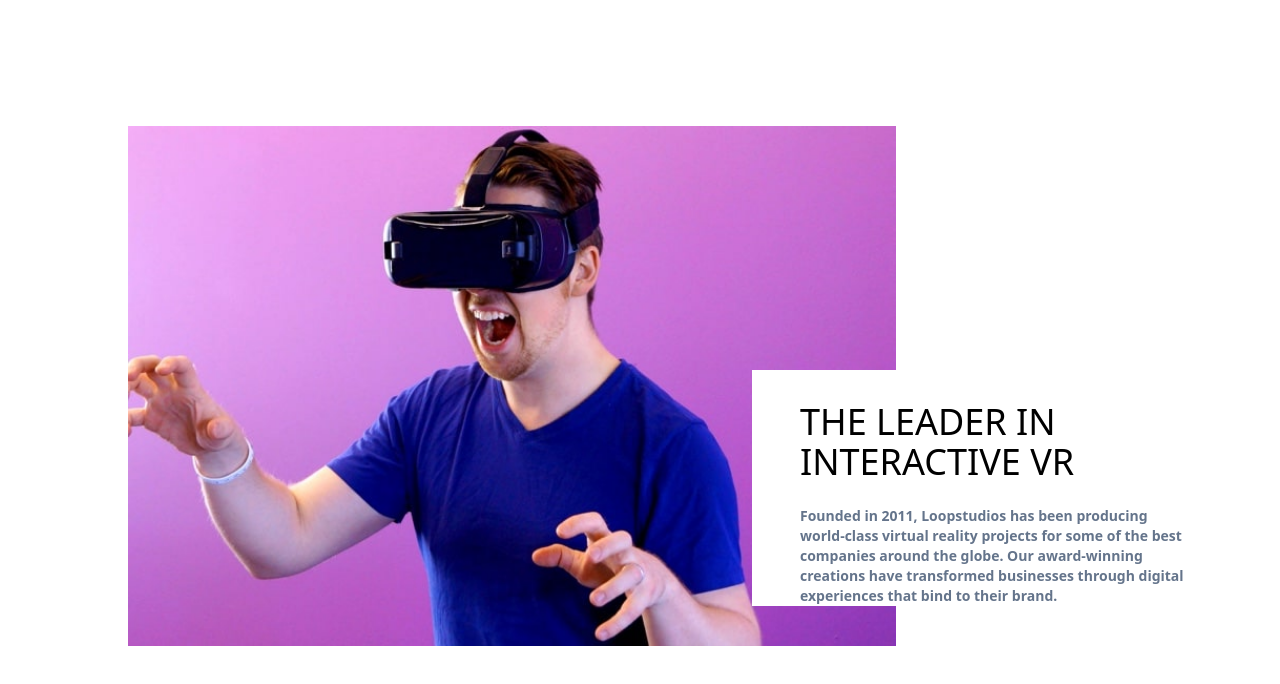
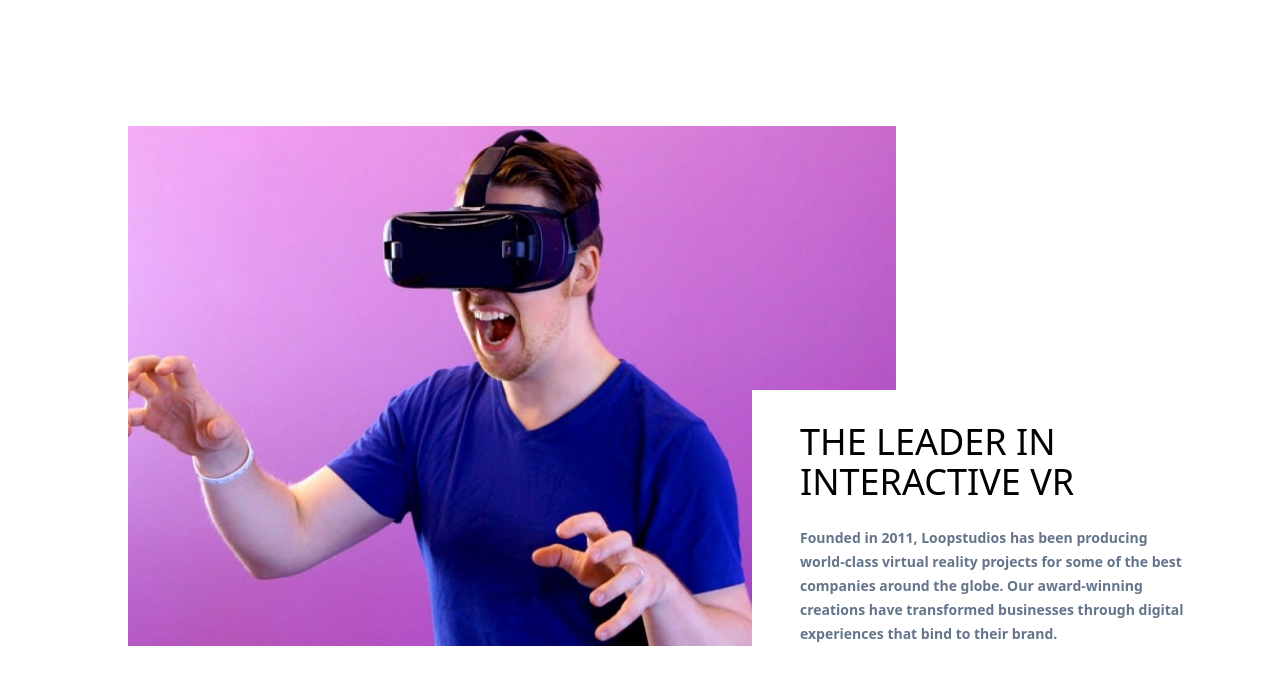
Before and after one commit to dvelatcodes/loopstudios, a plain HTML site: page index.html in a window 1280 px wide. Shown: the part 562-1246 px from the top of the page. Drawn offline with nearby package versions, Linux system fonts and the light colour scheme.

Commit message:
update html

```diff
--- a/index.html
+++ b/index.html
@@ -84,7 +84,7 @@
         ></div>
         <div class="md:w-[20vw] md:h-[45vh] lg:h-[55vh] xl:h-[65vh] relative">
           <div
-            class="pt-8 md:bg-white md:absolute md:-left-32 lg:-left-36 md:bottom-4 lg:bottom-10 md:w-[50vw] md:flex md:flex-col md:pl-12"
+            class="pt-8 md:bg-white md:absolute md:-left-32 lg:-left-36 md:bottom-4 lg:bottom-10 xl:bottom-0 md:w-[50vw] md:flex md:flex-col md:pl-12"
           >
             <h1
               class="text-center md:text-left text-4xl font-extralight uppercase"
@@ -93,7 +93,7 @@
               interactive VR
             </h1>
             <p
-              class="text-center md:text-left mt-6 text-slate-600 md:text-slate-500 w-[85vw] md:w-[40vw] lg:w-[30vw] m-auto md:m-0 md:text-sm md:font-semibold md:mt-6"
+              class="text-center md:text-left mt-6 text-slate-600 md:text-slate-500 w-[85vw] md:w-[40vw] lg:w-[30vw] m-auto md:m-0 md:text-sm md:font-semibold md:mt-6 md:leading-6"
             >
               Founded in 2011, Loopstudios has been producing world-class
               virtual reality projects for some of the best companies around the
```
